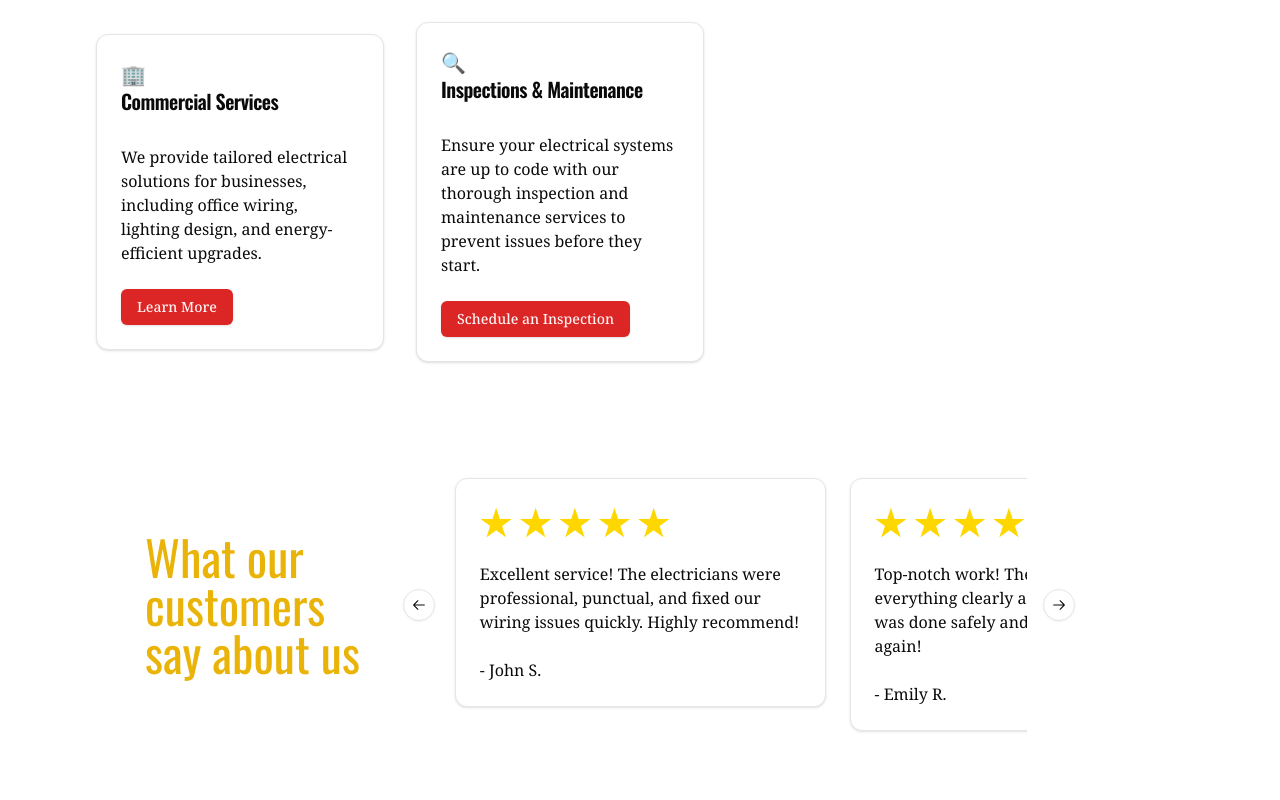
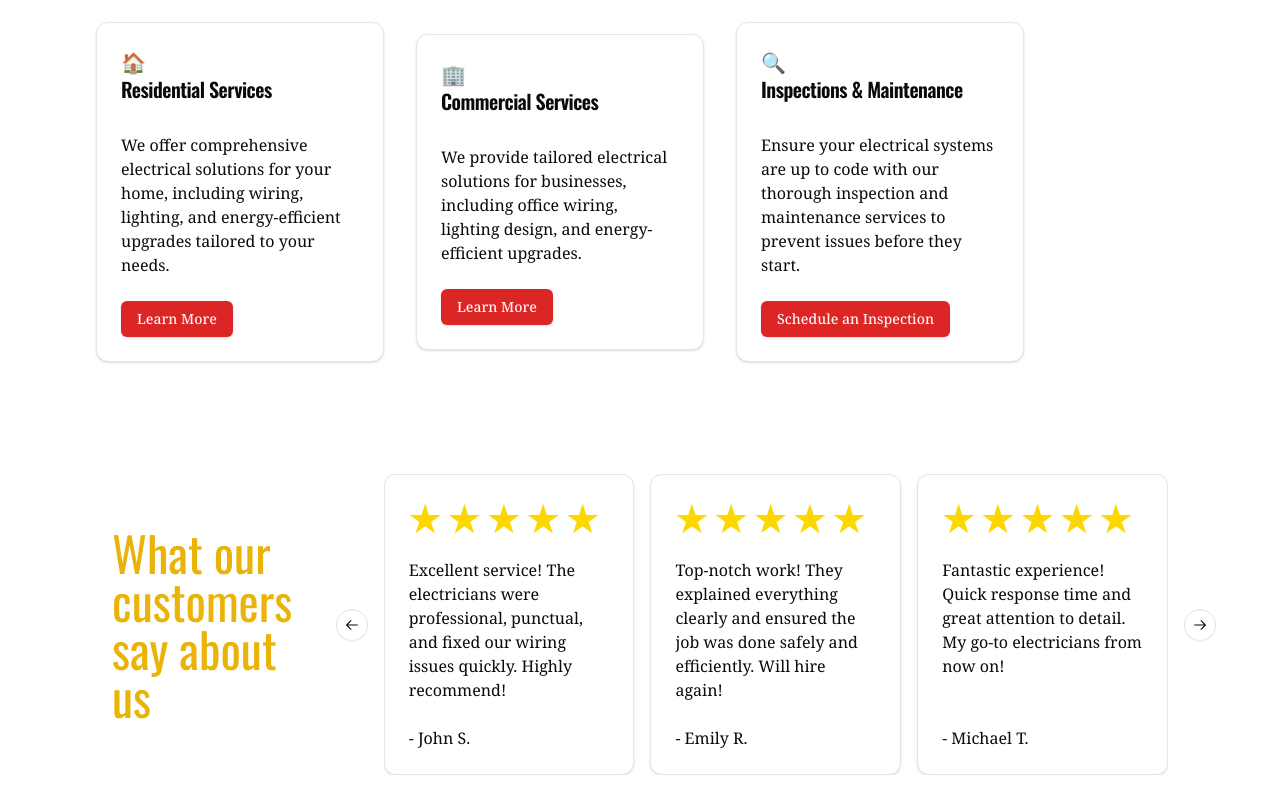
Before and after one commit to aut0maat10/e-sauna-template-a, a Next.js app: page / in a window 1280 px wide. Shown: the part 1960-2760 px from the top of the page. Built offline with nearby package versions, Linux system fonts and the light colour scheme.

Commit message:
edits to nav and services pages

```diff
--- a/src/components/nav-main.tsx
+++ b/src/components/nav-main.tsx
@@ -18,39 +18,40 @@ import { ModeToggle } from './mode-toggle'
 
 const components: { title: string; href: string; description: string }[] = [
   {
-    title: 'Alert Dialog',
-    href: '/docs/primitives/alert-dialog',
+    title: 'Electrical Repairs',
+    href: '/services/electrical-repairs',
     description:
-      'A modal dialog that interrupts the user with important content and expects a response.',
+      'From faulty wiring to circuit breaker issues, our experienced electricians can handle any electrical repair, ensuring your peace of mind.',
   },
   {
-    title: 'Hover Card',
-    href: '/docs/primitives/hover-card',
+    title: 'Installations',
+    href: '/services/installations',
     description:
-      'For sighted users to preview content available behind a link.',
+      'Need new lighting, ceiling fans, or electrical panel upgrades? We provide seamless installations for homes and businesses of all sizes.',
   },
   {
-    title: 'Progress',
-    href: '/docs/primitives/progress',
+    title: 'Emergency Services',
+    href: '/services/emergency-services',
     description:
-      'Displays an indicator showing the completion progress of a task, typically displayed as a progress bar.',
+      'Experiencing an electrical emergency? Our team is available 24/7 to handle urgent issues and get you back up and running quickly.',
   },
   {
-    title: 'Scroll-area',
-    href: '/docs/primitives/scroll-area',
-    description: 'Visually or semantically separates content.',
+    title: 'Commercial Services',
+    href: '/services/commercial-services',
+    description:
+      'We provide tailored electrical solutions for businesses, including office wiring, lighting design, and energy-efficient upgrades.',
   },
   {
-    title: 'Tabs',
-    href: '/docs/primitives/tabs',
+    title: 'Residential Services',
+    href: '/services/residential-services',
     description:
-      'A set of layered sections of content—known as tab panels—that are displayed one at a time.',
+      'We offer comprehensive electrical services for homes, including wiring, lighting installations, and energy-efficient solutions to enhance your living space.',
   },
   {
-    title: 'Tooltip',
-    href: '/docs/primitives/tooltip',
+    title: 'Inspections and Maintenance',
+    href: '/services/inspections-and-maintenance',
     description:
-      'A popup that displays information related to an element when the element receives keyboard focus or the mouse hovers over it.',
+      'Ensure your electrical systems are up to code with our thorough inspection and maintenance services to prevent issues before they start.',
   },
 ]
 
--- a/src/components/review-carousel.tsx
+++ b/src/components/review-carousel.tsx
@@ -20,7 +20,7 @@ import testimonials from '@/lib/testimonials'
 export default function ReviewCarousel() {
   const [rating, setRating] = useState(5)
   return (
-    <div className="flex items-center p-28 gap-4">
+    <div className="flex items-center p-28 gap-4 w-full container">
       <div className="mr-12">
         <h3 className="text-5xl text-yellow-500">
           What our customers
@@ -34,29 +34,26 @@ export default function ReviewCarousel() {
             align: 'start',
             loop: true,
           }}
-          className="w-full max-w-xl"
+          className="w-full max-w-5xl"
         >
-          <CarouselContent>
+          <CarouselContent className="flex">
             {testimonials.map((testimonial, index) => (
-              <CarouselItem key={index} className="md:basis-2/3">
-                <div className="p-1">
-                  <Card>
+              <CarouselItem key={index} className="md:basis-1/3 flex">
+                <Card className="flex flex-col h-full">
                   <CardHeader>
                     <CardTitle>
                       <div>
                         <RatingReview rating={rating} setRating={setRating} />
                       </div>
                     </CardTitle>
-                      {/* <CardDescription>Card Description</CardDescription> */}
                   </CardHeader>
-                    <CardContent>
+                  <CardContent className="flex-grow">
                     <p>{testimonial.feedback}</p>
                   </CardContent>
                   <CardFooter>
                     <p>- {testimonial.customer}</p>
                   </CardFooter>
                 </Card>
-                </div>
               </CarouselItem>
             ))}
           </CarouselContent>
--- a/src/components/services-section.tsx
+++ b/src/components/services-section.tsx
@@ -7,6 +7,7 @@ import {
   CardTitle,
 } from '@/components/ui/card'
 import { Button } from './ui/button'
+import Link from 'next/link'
 import { cn } from '@/lib/utils'
 
 type CardProps = React.ComponentProps<typeof Card>
@@ -18,6 +19,7 @@ const servicesCards = [
     description:
       'From faulty wiring to circuit breaker issues, our experienced electricians can handle any electrical repair, ensuring your peace of mind.',
     cta: 'Learn More',
+    link: '/services/electrical-repairs',
   },
   {
     title: 'Installations & Upgrades',
@@ -25,6 +27,7 @@ const servicesCards = [
     description:
       'Need new lighting, ceiling fans, or electrical panel upgrades? We provide seamless installations for homes and businesses of all sizes.',
     cta: 'Learn More',
+    link: '/services/installations-and-upgrades',
   },
   {
     title: 'Emergency Services',
@@ -32,6 +35,15 @@ const servicesCards = [
     description:
       'Experiencing an electrical emergency? Our team is available 24/7 to handle urgent issues and get you back up and running quickly.',
     cta: 'Get Help Now',
+    link: '/services/emergency-services',
+  },
+  {
+    title: 'Residential Services',
+    icon: '🏠',
+    description:
+      'We offer comprehensive electrical solutions for your home, including wiring, lighting, and energy-efficient upgrades tailored to your needs.',
+    cta: 'Learn More',
+    link: '/services/residential-services',
   },
   {
     title: 'Commercial Services',
@@ -39,6 +51,7 @@ const servicesCards = [
     description:
       'We provide tailored electrical solutions for businesses, including office wiring, lighting design, and energy-efficient upgrades.',
     cta: 'Learn More',
+    link: '/services/commercial-services',
   },
   {
     title: 'Inspections & Maintenance',
@@ -46,6 +59,7 @@ const servicesCards = [
     description:
       'Ensure your electrical systems are up to code with our thorough inspection and maintenance services to prevent issues before they start.',
     cta: 'Schedule an Inspection',
+    link: '/services/inspections-and-maintenance',
   },
 ]
 
@@ -82,7 +96,9 @@ export function ServicesSection({ className, ...props }: CardProps) {
                 <p>{service.description}</p>
               </CardContent>
               <CardFooter>
-                <Button>{service.cta}</Button>
+                <Button asChild>
+                  <Link href={service.link}>{service.cta}</Link>
+                </Button>
               </CardFooter>
             </Card>
           ))}
--- /dev/null
+++ b/src/pages/contact.tsx
@@ -0,0 +1,26 @@
+import React from 'react'
+
+const ContactPage: React.FC = () => {
+  return (
+    <div>
+      <h1>Contact Us</h1>
+      <form>
+        <div>
+          <label htmlFor="name">Name:</label>
+          <input type="text" id="name" name="name" />
+        </div>
+        <div>
+          <label htmlFor="email">Email:</label>
+          <input type="email" id="email" name="email" />
+        </div>
+        <div>
+          <label htmlFor="message">Message:</label>
+          <textarea id="message" name="message"></textarea>
+        </div>
+        <button type="submit">Submit</button>
+      </form>
+    </div>
+  )
+}
+
+export default ContactPage
--- /dev/null
+++ b/src/pages/services/commercial-services.tsx
@@ -0,0 +1,15 @@
+import React from 'react'
+
+const CommercialServices: React.FC = () => {
+  return (
+    <div>
+      <h1>Commercial Services</h1>
+      <p>
+        Welcome to our commercial services page. Here we provide a range of
+        services tailored to businesses.
+      </p>
+    </div>
+  )
+}
+
+export default CommercialServices
--- /dev/null
+++ b/src/pages/services/electrical-repairs.tsx
@@ -0,0 +1,15 @@
+import React from 'react'
+
+const ElectricalRepairs: React.FC = () => {
+  return (
+    <div>
+      <h1>Electrical Repairs</h1>
+      <p>
+        Welcome to our Electrical Repairs page. We provide top-notch electrical
+        repair services to meet your needs.
+      </p>
+    </div>
+  )
+}
+
+export default ElectricalRepairs
--- /dev/null
+++ b/src/pages/services/emergency-services.tsx
@@ -0,0 +1,15 @@
+import React from 'react'
+
+const EmergencyServices: React.FC = () => {
+  return (
+    <div>
+      <h1>Emergency Services</h1>
+      <p>
+        Welcome to the Emergency Services page. Here you can find information
+        about our emergency services.
+      </p>
+    </div>
+  )
+}
+
+export default EmergencyServices
--- /dev/null
+++ b/src/pages/services/inspections-and-maintenance.tsx
@@ -0,0 +1,15 @@
+import React from 'react'
+
+const InspectionsAndMaintenance: React.FC = () => {
+  return (
+    <div>
+      <h1>Inspections and Maintenance</h1>
+      <p>
+        Welcome to the Inspections and Maintenance page. Here you can find
+        information about our services.
+      </p>
+    </div>
+  )
+}
+
+export default InspectionsAndMaintenance
--- /dev/null
+++ b/src/pages/services/installations.tsx
@@ -0,0 +1,15 @@
+import React from 'react'
+
+const Installations: React.FC = () => {
+  return (
+    <div>
+      <h1>Installations</h1>
+      <p>
+        Welcome to the Installations page. Here you can find information about
+        our installation services.
+      </p>
+    </div>
+  )
+}
+
+export default Installations
--- /dev/null
+++ b/src/pages/services/residential-services.tsx
@@ -0,0 +1,15 @@
+import React from 'react'
+
+const ResidentialServices: React.FC = () => {
+  return (
+    <div>
+      <h1>Residential Services</h1>
+      <p>
+        Welcome to our residential services page. Here you can find all the
+        services we offer for your home.
+      </p>
+    </div>
+  )
+}
+
+export default ResidentialServices
```
Lines whose indentation alone changed are shown as unchanged.
